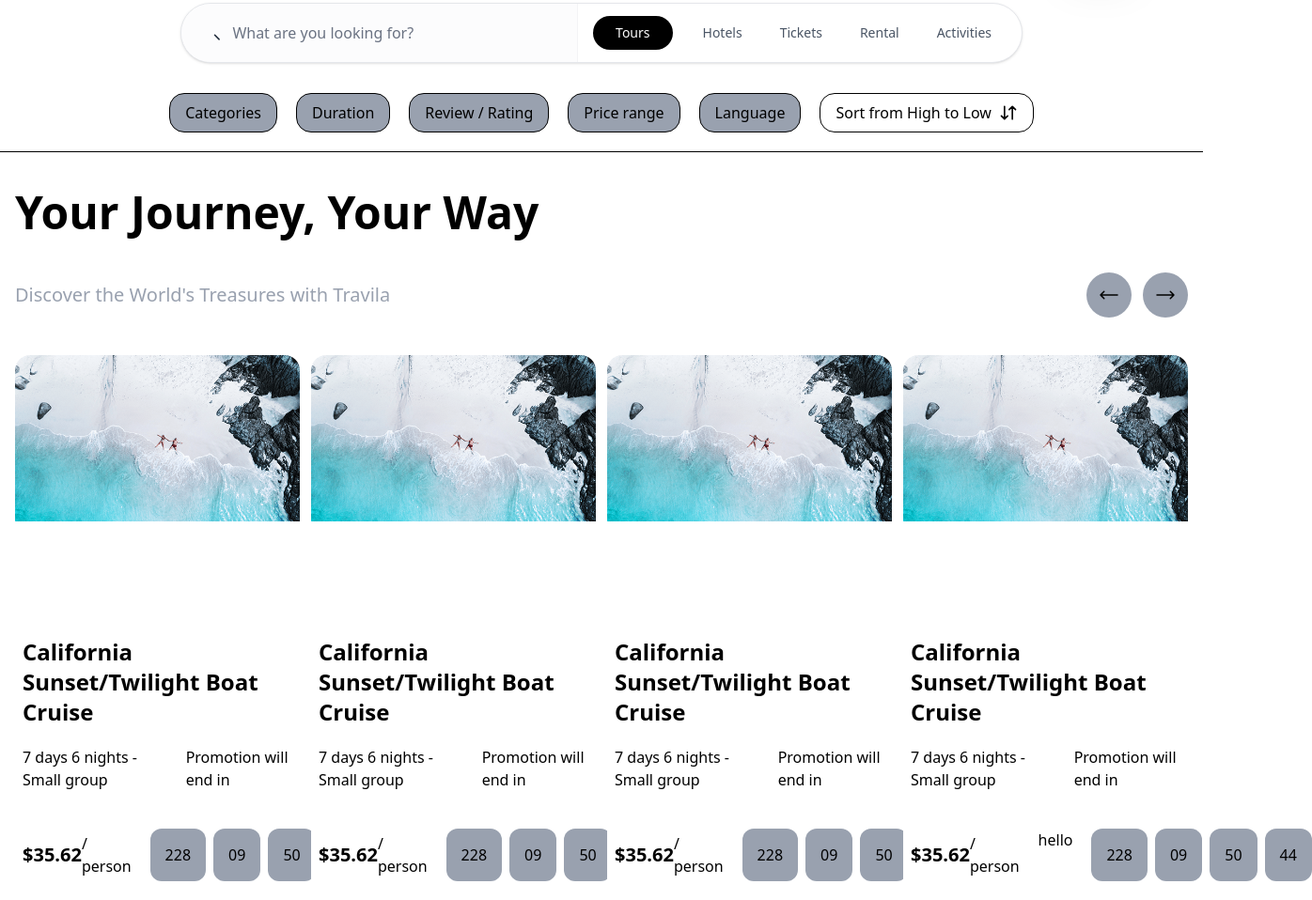
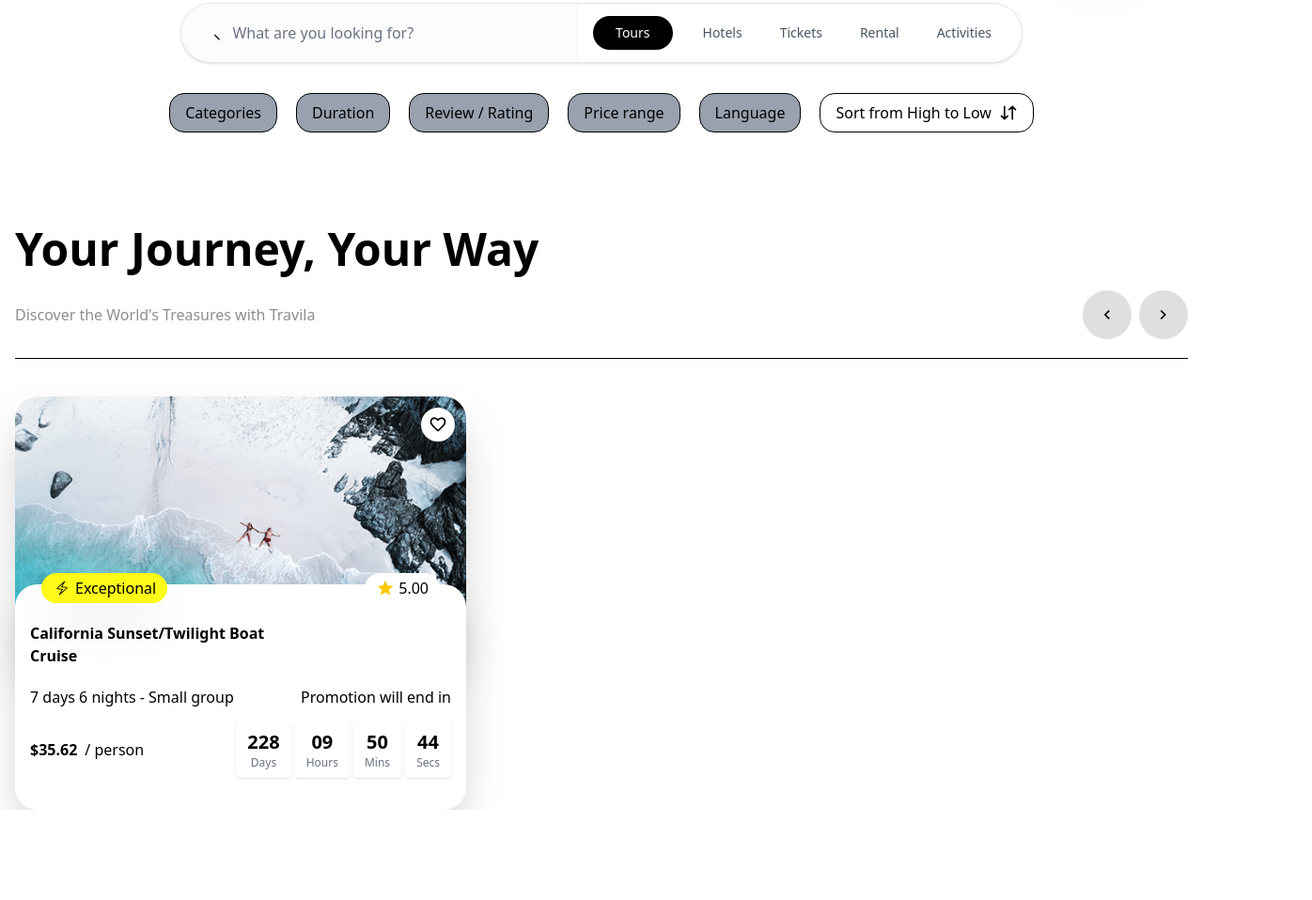
Before and after one commit to Scroop11/travaling, a website: page index.html in a window 1280 px wide. Shown: the part 157-1115 px from the top of the page at 94% size, 1396 px wide, since content can reach past the window. After the commit the page ends 1019 px from the top, so only its background shows below. Drawn offline with Linux system fonts and the light colour scheme.

Commit message:
creat frist cart and finish successfully

```diff
--- a/index.html
+++ b/index.html
@@ -101,7 +101,8 @@
     </section>
     <!-- search-bar-->
     <search>
-        <div  class="mx-auto container px-4">
+        <div class="mx-auto container px-4">
+
             <div>
                 <div class="flex items-center justify-center p-8">
                     <div class="flex items-center w-full max-w-4xl bg-white border border-gray-200 rounded-full shadow-sm h-16 overflow-hidden">
@@ -141,7 +142,8 @@
         </div>
     </search>
     <!-- Categories -->
-    <section class=" border-b pb-5">
+    <section class="pb-5">
+
       <div class="mx-auto container px-4 flex justify-center gap-5 items-center">
         <div class="flex gap-5">
 
@@ -179,38 +181,142 @@
 
       </div>
     </div>
-  </section>
-  <!-- hero -->
+    <!-- hero -->
   <section>
-    <div class="mx-auto container px-4">
 
-      <div class=" pb-10">
+    <div class="mx-auto container px-4 ">
 
-        <div class="py-10 text-5xl font-bold">
-          <h1>Your Journey, Your Way</h1>
+
+      <div class=" border-b py-5 pt-5">
+
+        <div class="pt-20 text-5xl font-bold ">
+
+          <h1>
+            Your Journey, Your Way
+          </h1>
+
         </div>
 
-        <div class=" flex items-center justify-between">
-          <p class="text-xl text-gray-400">Discover the World's Treasures with Travila</p>
+        <div class="flex items-center justify-between pt-5">
 
-          <div class="flex gap-3 items-center">
+          <p class="text-[#8E8E8E] ">
 
-            <div class="bg-gray-400 py-3 px-3 rounded-full items-center">
+           Discover the World's Treasures with Travila
 
-              <svg xmlns="http://www.w3.org/2000/svg" fill="none" viewBox="0 0 24 24" stroke-width="1.5" stroke="currentColor" class="size-6">
-                <path stroke-linecap="round" stroke-linejoin="round" d="M6.75 15.75 3 12m0 0 3.75-3.75M3 12h18" />
+          </p>
+
+          <div class="flex items-center gap-2 ">
+
+            <div class="bg-[#ddd9d9de] p-4 rounded-full cursor-pointer hover:text-blue-500 ">
+
+              <svg xmlns="http://www.w3.org/2000/svg" width="20" height="20" viewBox="0 0 24 24">
+                <path fill="currentColor" d="m14 18l-6-6l6-6l1.4 1.4l-4.6 4.6l4.6 4.6z"/>
               </svg>
 
             </div>
 
-            <div class="bg-gray-400 py-3 px-3 rounded-full items-center">
+            <div class="bg-[#ddd9d9de] p-4 rounded-full cursor-pointer">
 
-              <svg xmlns="http://www.w3.org/2000/svg" fill="none" viewBox="0 0 24 24"      stroke-width="1.5" stroke="currentColor" class="size-6">
-                <path stroke-linecap="round" stroke-linejoin="round" d="M17.25 8.25 21 12m0 0-3.75 3.75M21 12H3" />
+              <svg xmlns="http://www.w3.org/2000/svg" width="20" height="20" viewBox="0 0 24 24">
+                <path fill="currentColor" d="M12.6 12L8 7.4L9.4 6l6 6l-6 6L8 16.6z"/>
               </svg>
 
             </div>
 
+          </div>
+
+        </div>
+      </div>
+
+      <!-- cart-start-from-hare -->
+
+      <div>
+
+        <div>
+
+          <div class="max-w-120  relative my-10 shadow-2xl ">
+
+           <!-- top hart svg -->
+            <div class=" absolute top-3 right-3 bg-white p-2 rounded-full">
+
+              <svg xmlns="http://www.w3.org/2000/svg" width="20" height="20" viewBox="0 0 24 24"><path fill="currentColor" d="m12 21l-1.45-1.3q-2.525-2.275-4.175-3.925T3.75 12.812T2.388 10.4T2 8.15Q2 5.8 3.575 4.225T7.5 2.65q1.3 0 2.475.55T12 4.75q.85-1 2.025-1.55t2.475-.55q2.35 0 3.925 1.575T22 8.15q0 1.15-.387 2.25t-1.363 2.412t-2.625 2.963T13.45 19.7zm0-2.7q2.4-2.15 3.95-3.687t2.45-2.675t1.25-2.026T20 8.15q0-1.5-1-2.5t-2.5-1q-1.175 0-2.175.662T12.95 7h-1.9q-.375-1.025-1.375-1.687T7.5 4.65q-1.5 0-2.5 1t-1 2.5q0 .875.35 1.763t1.25 2.025t2.45 2.675T12 18.3m0-6.825"/>
+              </svg>
+
+            </div>
+
+
+
+
+            <!-- cart-image -->
+            <div>
+              <img src="images/journey1.png.png" alt="" class=" rounded-t-3xl" >
+            </div>
+
+
+            <div class=" bg-white  px-4 py-5 rounded-3xl absolute left-0 right-0 -bottom-40 shadow-2xl">
+
+              <div class="relative">
+
+                <div class="flex items-center justify-between absolute -top-8 left-0 right-0 px-3">
+
+                  <div class="flex gap-1 items-center py-1 px-3 rounded-full bg-[#FEFA17] shadow-2xl">
+                    <svg xmlns="http://www.w3.org/2000/svg" width="20" height="20" viewBox="0 0 24 24"><path fill="currentColor" d="m11.712 14l-5.945-.692q-.528-.056-.677-.56t.243-.852l9.783-8.78q.067-.068.155-.101q.088-.034.254-.034q.27 0 .426.233t.003.49l-3.723 6.315l5.983.692q.528.056.687.55t-.234.843l-9.783 8.8q-.067.067-.155.091t-.254.024q-.27 0-.407-.232t-.003-.471zm-1.2 4.017l7.179-6.369l-7.072-.792l2.902-4.906l-7.212 6.389l7.047.844zM12 11.981"/>
+                    </svg>
+                    <p>Exceptional</p>
+                  </div>
+
+                  <div class="flex items-center gap-1 bg-white py-1 px-3 rounded-full shadow-3xl">
+                    <svg xmlns="http://www.w3.org/2000/svg" width="20" height="20" viewBox="0 0 24 24" class="text-[#FFC700]">
+                      <path fill="currentColor" d="m5.825 21l1.625-7.025L2 9.25l7.2-.625L12 2l2.8 6.625l7.2.625l-5.45 4.725L18.175 21L12 17.275z"/>
+                    </svg>
+                    <p>5.00</p>
+                  </div>
+                </div>
+              </div>
+
+              <p class=" font-semibold pt-5">
+                California Sunset/Twilight Boat <br>
+                Cruise
+              </p>
+
+              <div class="flex  items-center justify-between pt-5">
+                <p>7 days 6 nights - Small group</p>
+                <p>Promotion will end in</p>
+              </div>
+
+              <div class="flex items-center justify-between py-3">
+
+                <div class=" flex items-center gap-2 py-5">
+                  <p class="font-bold">$35.62</p>
+                  <p>/ person</p>
+                </div>
+
+                <div class="flex gap-1 items-center">
+
+                  <div class="bg-white px-3 py-2 rounded shadow text-center">
+                    <div class="text-xl font-bold">228</div>
+                    <div class="text-xs text-gray-500">Days</div>
+                  </div>
+
+                  <div class="bg-white px-3 py-2 rounded shadow text-center">
+                    <div class="text-xl font-bold">09</div>
+                    <div class="text-xs text-gray-500">Hours</div>
+                  </div>
+
+                  <div class="bg-white px-3 py-2 rounded shadow text-center">
+                    <div class="text-xl font-bold">50</div>
+                    <div class="text-xs text-gray-500">Mins</div>
+                  </div>
+
+                  <div class="bg-white px-3 py-2 rounded shadow text-center">
+                    <div class="text-xl font-bold">44</div>
+                    <div class="text-xs text-gray-500">Secs</div>
+                  </div>
+
+                </div>
+              </div>
+
+            </div>
 
 
 
@@ -219,163 +325,11 @@
         </div>
 
       </div>
-      <!-- carts -->
-      <div class=" flex gap-3">
-        <!-- frist-cart -->
-        <div class=" rounded-2xl relative">
-          <div class="min-w-full">
-            <img src="images/journey1.png.png" alt="" class="rounded-t-2xl">
-          </div>
 
-          <div class=" bg-white px-2 rounded-t-2xl absolute top-70 left-0 right-0 pt-5 flex flex-col justify-center">
-            <p class="text-2xl font-bold">
-              California Sunset/Twilight Boat <br>
-              Cruise
-            </p>
-
-            <div class="flex gap-5 py-5">
-              <p>7 days 6 nights - Small group</p>
-              <p>Promotion will end in</p>
-            </div>
-
-            <div class="flex gap-5 py-5">
-
-              <div class=" flex items-center">
-                <p class="text-xl font-bold">$35.62</p>
-                <p>/ person</p>
-              </div>
-
-              <div class="flex gap-2 items-center">
-                <p class="py-4 px-4 rounded-xl bg-gray-400">228</p>
-                <p class="py-4 px-4 rounded-xl bg-gray-400">09</p>
-                <p class="py-4 px-4 rounded-xl bg-gray-400">50</p>
-                <p class="py-4 px-4 rounded-xl bg-gray-400">44</p>
-              </div>
-            </div>
-          </div>
-
-
-        </div>
-        <div class=" rounded-2xl relative">
-          <div class="min-w-full">
-            <img src="images/journey1.png.png" alt="" class="rounded-t-2xl">
-          </div>
-
-          <div class=" bg-white px-2 rounded-t-2xl absolute top-70 left-0 right-0 pt-5 flex flex-col justify-center">
-            <p class="text-2xl font-bold">
-              California Sunset/Twilight Boat <br>
-              Cruise
-            </p>
-
-            <div class="flex gap-5 py-5">
-              <p>7 days 6 nights - Small group</p>
-              <p>Promotion will end in</p>
-            </div>
-
-            <div class="flex gap-5 py-5">
-
-              <div class=" flex items-center">
-                <p class="text-xl font-bold">$35.62</p>
-                <p>/ person</p>
-              </div>
-
-              <div class="flex gap-2 items-center">
-                <p class="py-4 px-4 rounded-xl bg-gray-400">228</p>
-                <p class="py-4 px-4 rounded-xl bg-gray-400">09</p>
-                <p class="py-4 px-4 rounded-xl bg-gray-400">50</p>
-                <p class="py-4 px-4 rounded-xl bg-gray-400">44</p>
-              </div>
-            </div>
-          </div>
-
-
-        </div>
-        <div class=" rounded-2xl relative">
-          <div class="min-w-full">
-            <img src="images/journey1.png.png" alt="" class="rounded-t-2xl">
-          </div>
-
-          <div class=" bg-white px-2 rounded-t-2xl absolute top-70 left-0 right-0 pt-5 flex flex-col justify-center">
-            <p class="text-2xl font-bold">
-              California Sunset/Twilight Boat <br>
-              Cruise
-            </p>
-
-            <div class="flex gap-5 py-5">
-              <p>7 days 6 nights - Small group</p>
-              <p>Promotion will end in</p>
-            </div>
-
-            <div class="flex gap-5 py-5">
-
-              <div class=" flex items-center">
-                <p class="text-xl font-bold">$35.62</p>
-                <p>/ person</p>
-              </div>
-
-              <div class="flex gap-2 items-center">
-                <p class="py-4 px-4 rounded-xl bg-gray-400">228</p>
-                <p class="py-4 px-4 rounded-xl bg-gray-400">09</p>
-                <p class="py-4 px-4 rounded-xl bg-gray-400">50</p>
-                <p class="py-4 px-4 rounded-xl bg-gray-400">44</p>
-              </div>
-            </div>
-          </div>
-
-
-        </div>
-        <div class=" rounded-2xl relative">
-          <div class="min-w-full">
-            <img src="images/journey1.png.png" alt="" class="rounded-t-2xl">
-          </div>
-
-          <div class=" bg-white px-2 rounded-t-2xl absolute top-70 left-0 right-0 pt-5 flex flex-col justify-center">
-            <p class="text-2xl font-bold">
-              California Sunset/Twilight Boat <br>
-              Cruise
-            </p>
-
-            <div class="flex gap-5 py-5">
-              <p>7 days 6 nights - Small group</p>
-              <p>Promotion will end in</p>
-            </div>
-
-            <div class="flex gap-5 py-5">
-
-              <div class=" flex items-center">
-                <p class="text-xl font-bold">$35.62</p>
-                <p>/ person</p>
-              </div>
-             <div>hello</div>
-              <div class="flex gap-2 items-center">
-                <p class="py-4 px-4 rounded-xl bg-gray-400">228</p>
-                <p class="py-4 px-4 rounded-xl bg-gray-400">09</p>
-                <p class="py-4 px-4 rounded-xl bg-gray-400">50</p>
-                <p class="py-4 px-4 rounded-xl bg-gray-400">44</p>
-              </div>
-            </div>
-          </div>
-
-
-        </div>
+    </div>
 
 
 
-
-
-
-
-
-
-
-
-
-
-
-
-      </div>
-
-    </div>
   </section>
 </body>
 </html>
```
Also changed, not shown: src/output.css.
